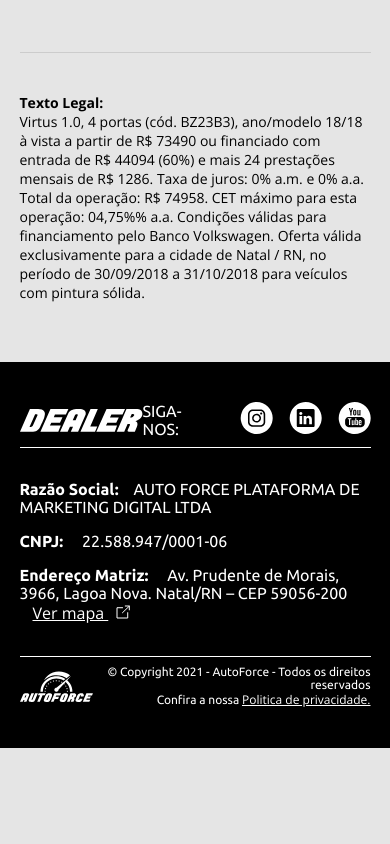
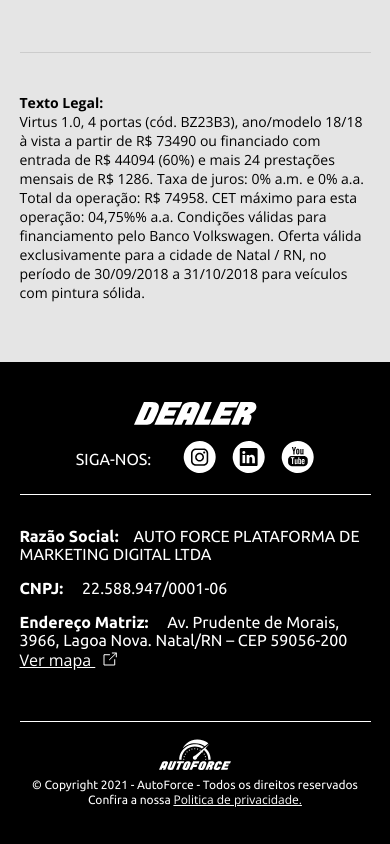
Before and after one commit to paulohmoreira/desafio-suporte-frontend, a plain HTML site: page parte-2/index.html in a window 390 px wide. Shown: the part 1731-2575 px from the top of the page. Before the commit the page ends 2479 px from the top, so only its background shows below. Drawn offline with nearby package versions, Linux system fonts and the light colour scheme; grey boxes are pictures that could not be loaded.

Commit message:
adicionado responsividade no footer

```diff
--- a/parte-2/assets/css/footer.css
+++ b/parte-2/assets/css/footer.css
@@ -52,6 +52,9 @@ div.footer-end {
   display: flex;
   justify-content: space-between;
 }
+div.footer-end img {
+  max-width: 72px;
+}
 
 div.footer-end p {
   font-size: .75rem;
@@ -69,3 +72,27 @@ div.footer-body a {
 img.icone-mapa {
   margin-left: 8px;
 }
+
+@media screen and (max-width: 576px){
+  footer {
+    height: 486px;
+  }
+  div.footer-header {
+    flex-direction: column;
+    gap: 1rem;
+    margin-bottom: .5rem;
+  }
+  div.footer-end {
+    margin-top: .5rem;
+    flex-direction: column;
+    align-items: center;
+    gap: .5rem
+  }
+  div.footer-end p {
+    text-align: center;
+  }
+  div.footer-body a {
+    display: block;
+    margin: 0;
+  }
+}
```
